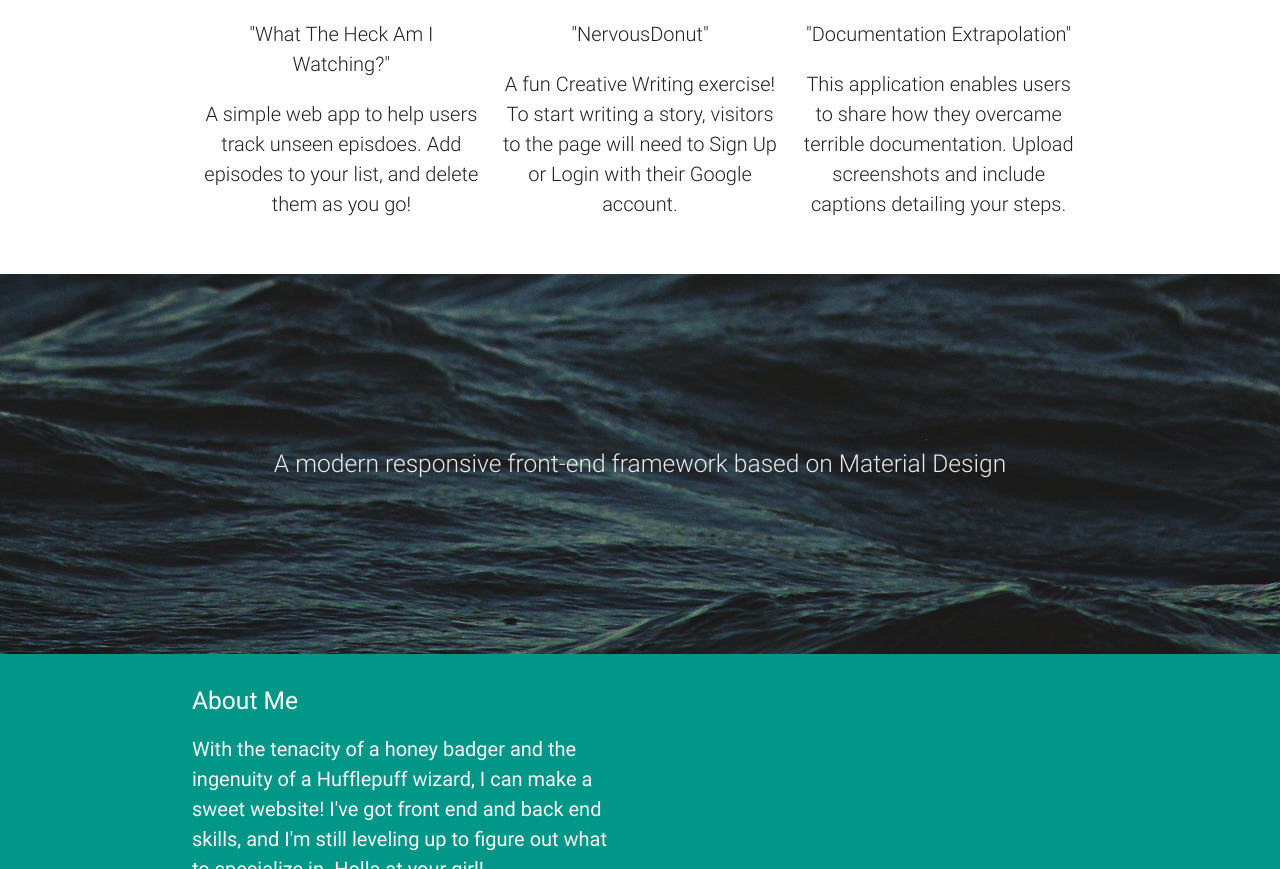
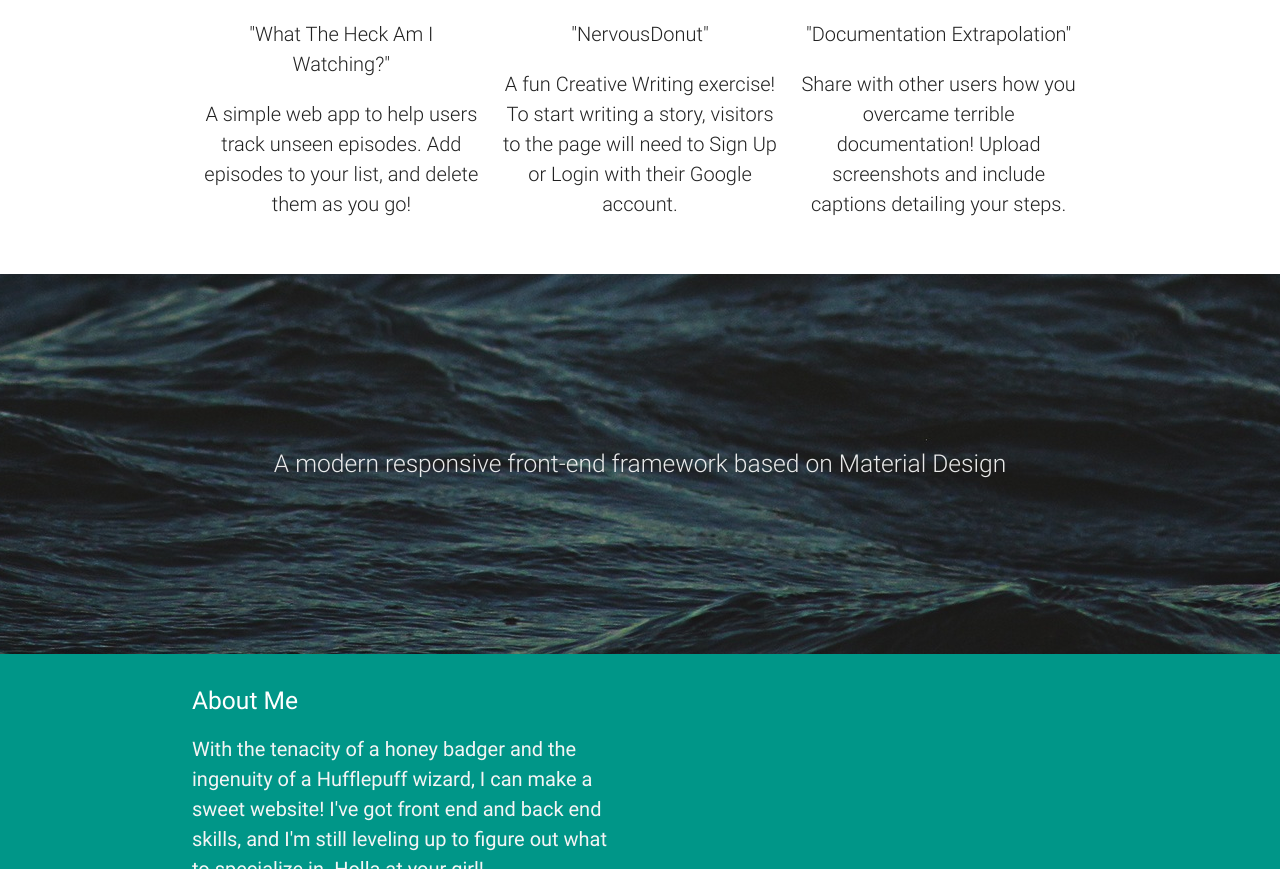
Before and after one commit to jbradstreet/professional-website, a plain HTML site: page index.html in a window 1280 px wide. Shown: the part 1545-2414 px from the top of the page. Drawn offline with nearby package versions, Linux system fonts and the light colour scheme.

Commit message:
Edit project descriptions.

```diff
--- a/index.html
+++ b/index.html
@@ -92,7 +92,7 @@
           <div class='col m4'>
             <a href='http://show-effort.surge.sh/'><img src="q1project.jpeg" alt="Q1 Project Screenshot" class="resize topbuffer" /></a>
             <p class='light'> "What The Heck Am I Watching?"</p>
-            <p class='light'> A simple web app to help users track unseen episdoes. Add episodes to your list, and delete them as you go!</p>
+            <p class='light'> A simple web app to help users track unseen episodes. Add episodes to your list, and delete them as you go!</p>
           </div>
 
           <div class='col m4'>
@@ -103,7 +103,7 @@
           <div class='col m4'>
             <a href='https://doc-ex.herokuapp.com/'><img src="capstoneIcon.png" alt="Q1 Project Screenshot" class="resize topbuffer" /></a>
             <p class='light'> "Documentation Extrapolation"</p>
-            <p class='light'> This application enables users to share how they overcame terrible documentation. Upload screenshots and include captions detailing your steps.</p>
+            <p class='light'> Share with other users how you overcame terrible documentation! Upload screenshots and include captions detailing your steps.</p>
           </div>
         </div>
       </div>
```
